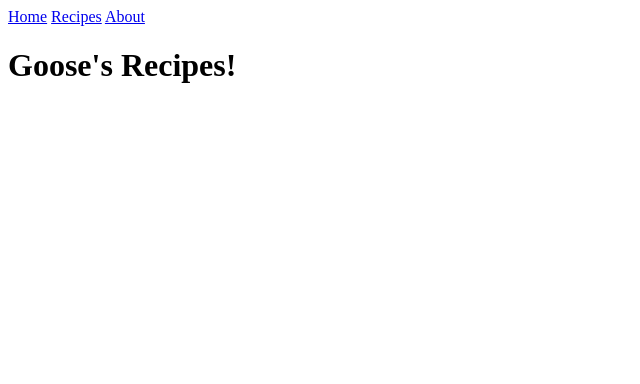
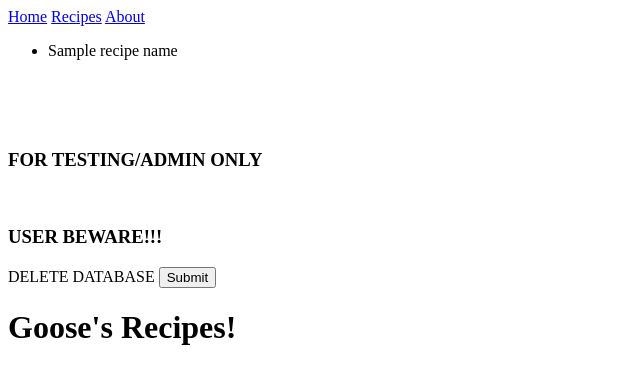
Before and after one commit to AlexanderGoose/recipes_app, a Flask app: template templates/recipes.html in a window 1280 px wide. Shown: the top 384 px of the page, without its empty margins (0-640 px from the left). Run offline with Flask 3, Linux system fonts and the light colour scheme; the template is opened without the code that fills it: most values are stand-ins (such as "Sample title", 1, 10 or a date in 2020); some web fonts are replaced.

Commit message:
added delete DB option

```diff
--- a/templates/recipes.html
+++ b/templates/recipes.html
@@ -1,3 +1,23 @@
 {% extends 'template.html' %}
 
 <!-- This page will list out all recipes and link to instructions -->
+{% block content %}
+<ul>
+    {% for name in recipe_names %}
+        <li>{{ name }}</li>
+    {% endfor %}
+</ul>
+
+<br><br><br>
+<h3>FOR TESTING/ADMIN ONLY</h3><br>
+<h3>USER BEWARE!!!</h3>
+
+<!-- Sends a post to /recips route. enacts the teardown
+method from dbAPI. Deletes tables. Used primarily after testing
+of adding multiple duplicate and/or empty recipes into db. If testing
+yields unwanted results, teardown is enacted. -->
+<form action="/recipes/test.db" method="post" onsubmit="return confirm('Are you sure you want to delete the database? This action cannot be undone.');">
+    <label for="delete_button">DELETE DATABASE</label>
+    <input type="submit">
+</form>
+{% endblock %}
```
